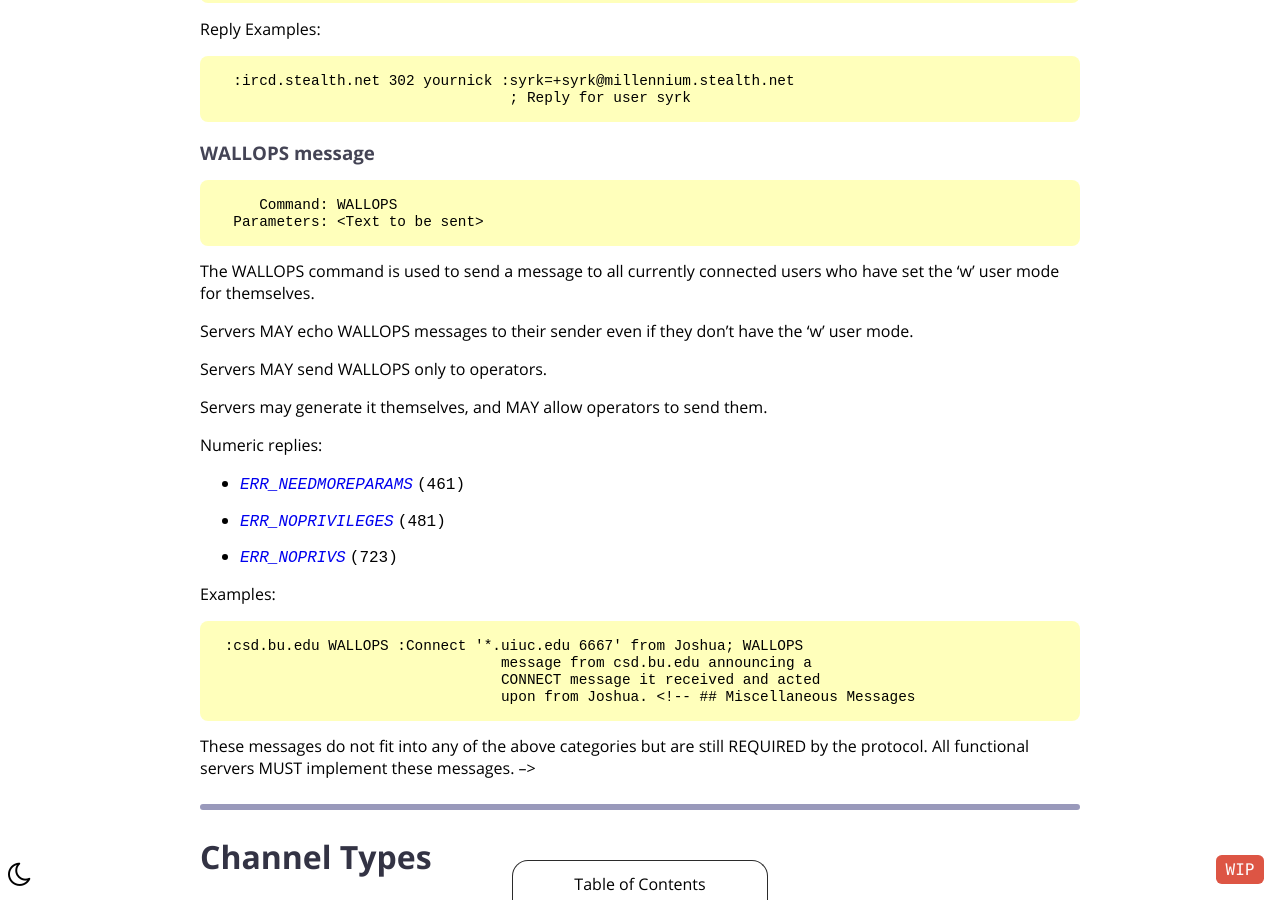
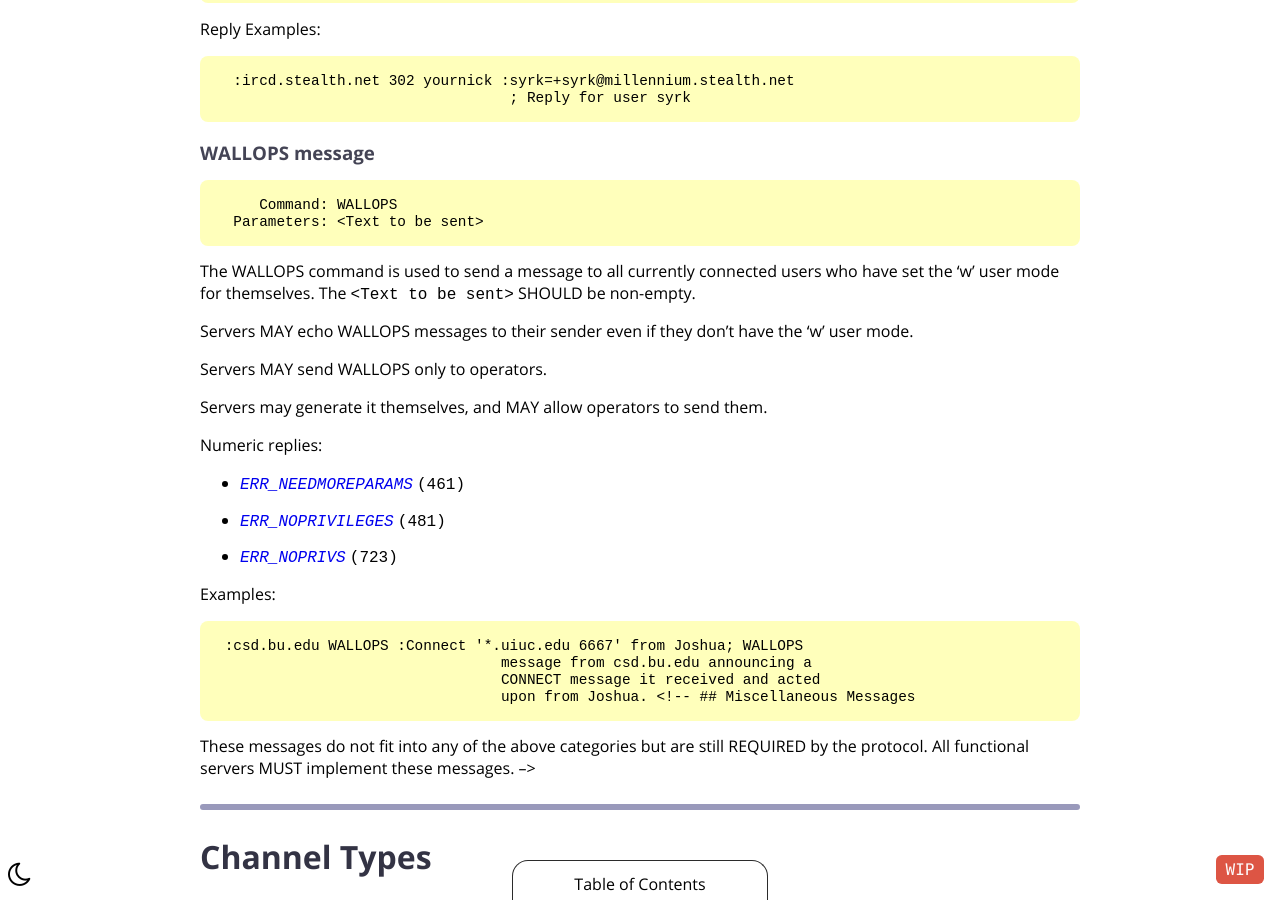
Before and after one commit to ircdocs/modern-irc, a Jekyll site: the page built from index.md, in a window 1280 px wide and 900 px high, scrolled down 37812 px. Built offline with Jekyll 4.4.1, drawn with Linux system fonts in a browser that asks for light colours.

Commit message:
The `<Text to be sent>` SHOULD be non-empty.

```diff
--- a/index.md
+++ b/index.md
@@ -1498,6 +1498,7 @@ Reply Examples:
       Parameters: <Text to be sent>
 
 The WALLOPS command is used to send a message to all currently connected users who have set the 'w' user mode for themselves.
+The `<Text to be sent>` SHOULD be non-empty.
 
 Servers MAY echo WALLOPS messages to their sender even if they don't have the 'w' user mode.
 
```
